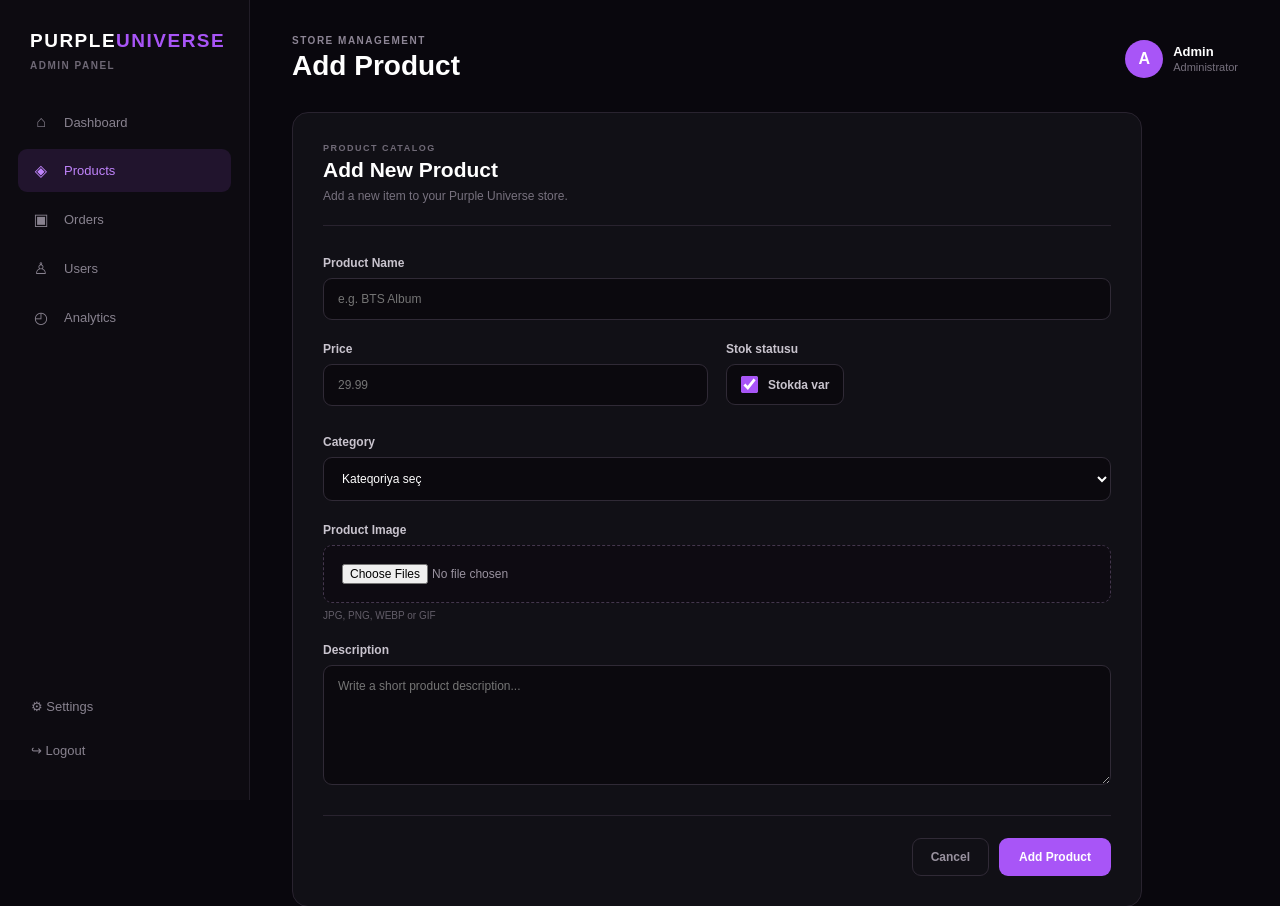
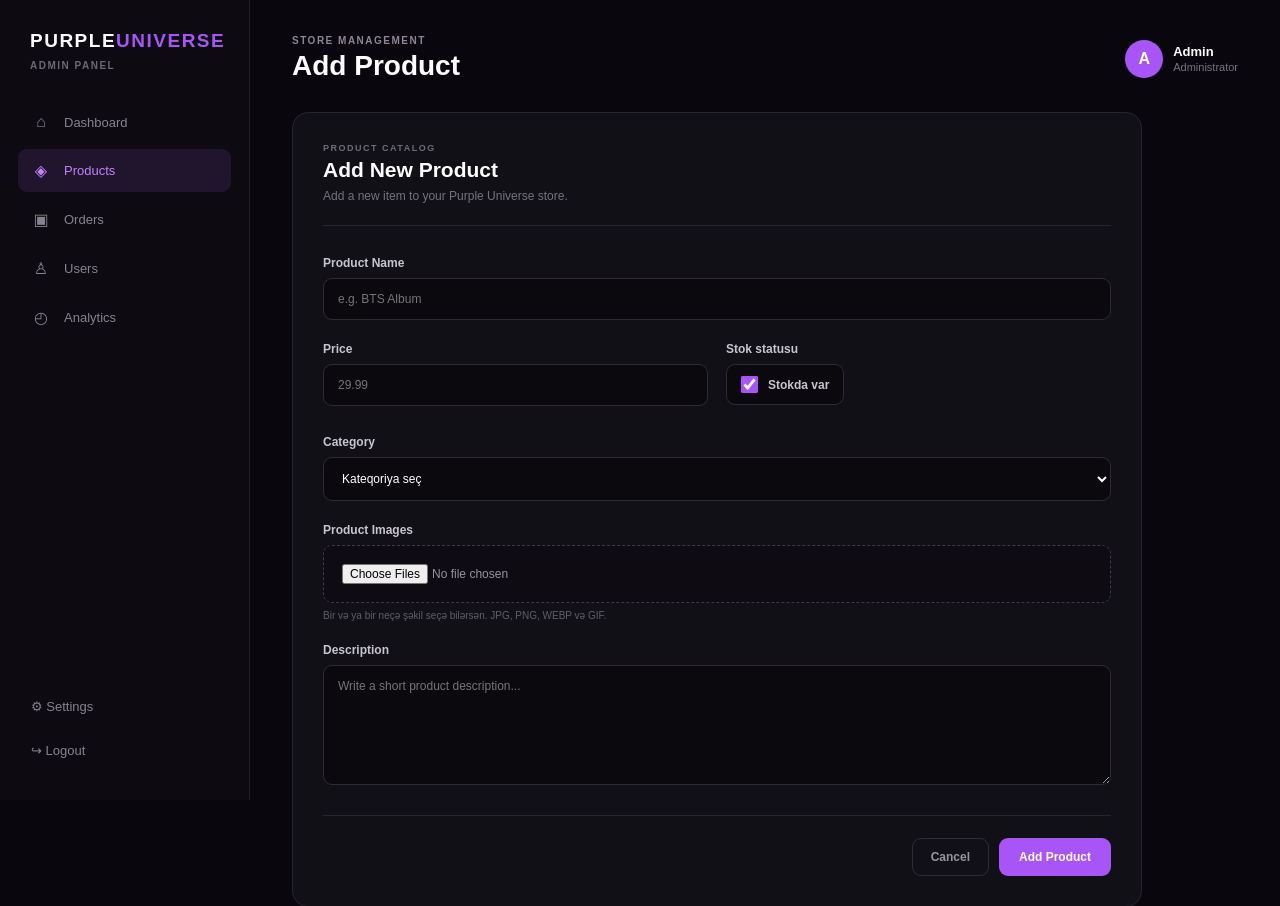
Before and after one commit to TunarKerimli/purpleuniverseadmin, a PHP site: page /add-product.php in a window 1280 px wide. Shown: the top 906 px of the page. Run offline with PHP 8.4, Linux system fonts and the light colour scheme; the visitor is signed in with stand-in values (Sample User, id 1); data comes from the database, SQL or seed files in the repository.

Commit message:
Add files via upload

```diff
--- a/add-product.php
+++ b/add-product.php
@@ -47,6 +47,11 @@ $stmt = $db->prepare("
 $productId = $db->lastInsertId();
 
 if (isset($_FILES["images"])) {
+
+echo "<pre>";
+print_r($_FILES["images"]);
+echo "</pre>";
+exit;
 
 error_log("FILES GELDI");
 
@@ -362,7 +367,7 @@ error_log("IMAGE UPLOADED: " . $destination);
 <div class="form-group">
 
     <label>
-                        Product Image
+        Product Images
     </label>
 
     <input
@@ -373,7 +378,8 @@ error_log("IMAGE UPLOADED: " . $destination);
     >
 
     <small class="input-help">
-                        JPG, PNG, WEBP or GIF
+        Bir və ya bir neçə şəkil seçə bilərsən.
+        JPG, PNG, WEBP və GIF.
     </small>
 
 </div>
```
Lines whose indentation alone changed are shown as unchanged.
